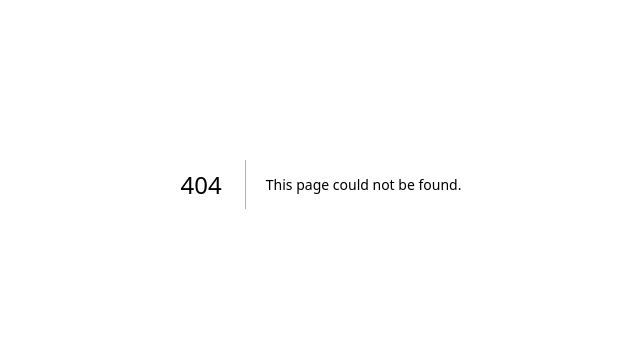
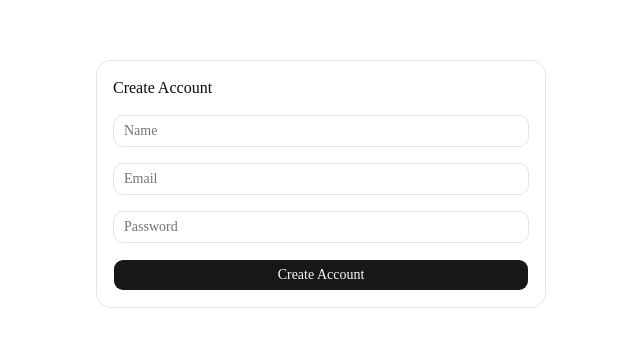
Before and after one commit to athulraj-mr/ai-project-manager, a Next.js app: page /register in a window 1280 px wide. Before the commit this address had no page. Shown: the part 216-562 px from the top of the page, without its empty margins (319-959 px from the left). Built offline with nearby package versions, Linux system fonts and the light colour scheme.

Commit message:
UI : Basic ui for register form design

```diff
--- /dev/null
+++ b/app/register/page.tsx
@@ -0,0 +1,9 @@
+import { RegisterForm } from "@/components/ui/auth/register-form"
+
+export default function RegisterPage() {
+  return (
+    <main className="flex min-h-screen items-center justify-center p-4">
+      <RegisterForm />
+    </main>
+  )
+}
--- /dev/null
+++ b/components/ui/auth/register-form.tsx
@@ -0,0 +1,129 @@
+"use client"
+
+import { useState } from "react"
+import { useRouter } from "next/navigation"
+
+import { Button } from "@/components/ui/button"
+import {
+  Card,
+  CardContent,
+  CardHeader,
+  CardTitle,
+} from "@/components/ui/card"
+import { Input } from "@/components/ui/input"
+
+export function RegisterForm() {
+  const router = useRouter()
+
+  const [name, setName] = useState("")
+
+  const [email, setEmail] = useState("")
+
+  const [password, setPassword] = useState("")
+
+  const [loading, setLoading] = useState(false)
+
+  const [error, setError] = useState("")
+
+  async function handleSubmit(
+    e: React.FormEvent<HTMLFormElement>
+  ) {
+    e.preventDefault()
+
+    setError("")
+    setLoading(true)
+
+    try {
+      const response = await fetch(
+        "/api/register",
+        {
+          method: "POST",
+          headers: {
+            "Content-Type":
+              "application/json",
+          },
+          body: JSON.stringify({
+            name,
+            email,
+            password,
+          }),
+        }
+      )
+
+      const data =
+        await response.json()
+
+      if (!response.ok) {
+        setError(data.error)
+        return
+      }
+
+      router.push("/login")
+    } catch {
+      setError(
+        "Something went wrong"
+      )
+    } finally {
+      setLoading(false)
+    }
+  }
+
+  return (
+    <Card className="w-full max-w-md">
+      <CardHeader>
+        <CardTitle>
+          Create Account
+        </CardTitle>
+      </CardHeader>
+
+      <CardContent>
+        <form
+          onSubmit={handleSubmit}
+          className="space-y-4"
+        >
+          <Input
+            placeholder="Name"
+            value={name}
+            onChange={(e) =>
+              setName(e.target.value)
+            }
+          />
+
+          <Input
+            type="email"
+            placeholder="Email"
+            value={email}
+            onChange={(e) =>
+              setEmail(e.target.value)
+            }
+          />
+
+          <Input
+            type="password"
+            placeholder="Password"
+            value={password}
+            onChange={(e) =>
+              setPassword(e.target.value)
+            }
+          />
+
+          {error && (
+            <p className="text-sm text-red-500">
+              {error}
+            </p>
+          )}
+
+          <Button
+            type="submit"
+            className="w-full"
+            disabled={loading}
+          >
+            {loading
+              ? "Creating..."
+              : "Create Account"}
+          </Button>
+        </form>
+      </CardContent>
+    </Card>
+  )
+}
```
Also changed, not shown: app/dashboard/page.tsx (added), app/login/page.tsx (added), components/ui/auth/login-form.tsx (added).
